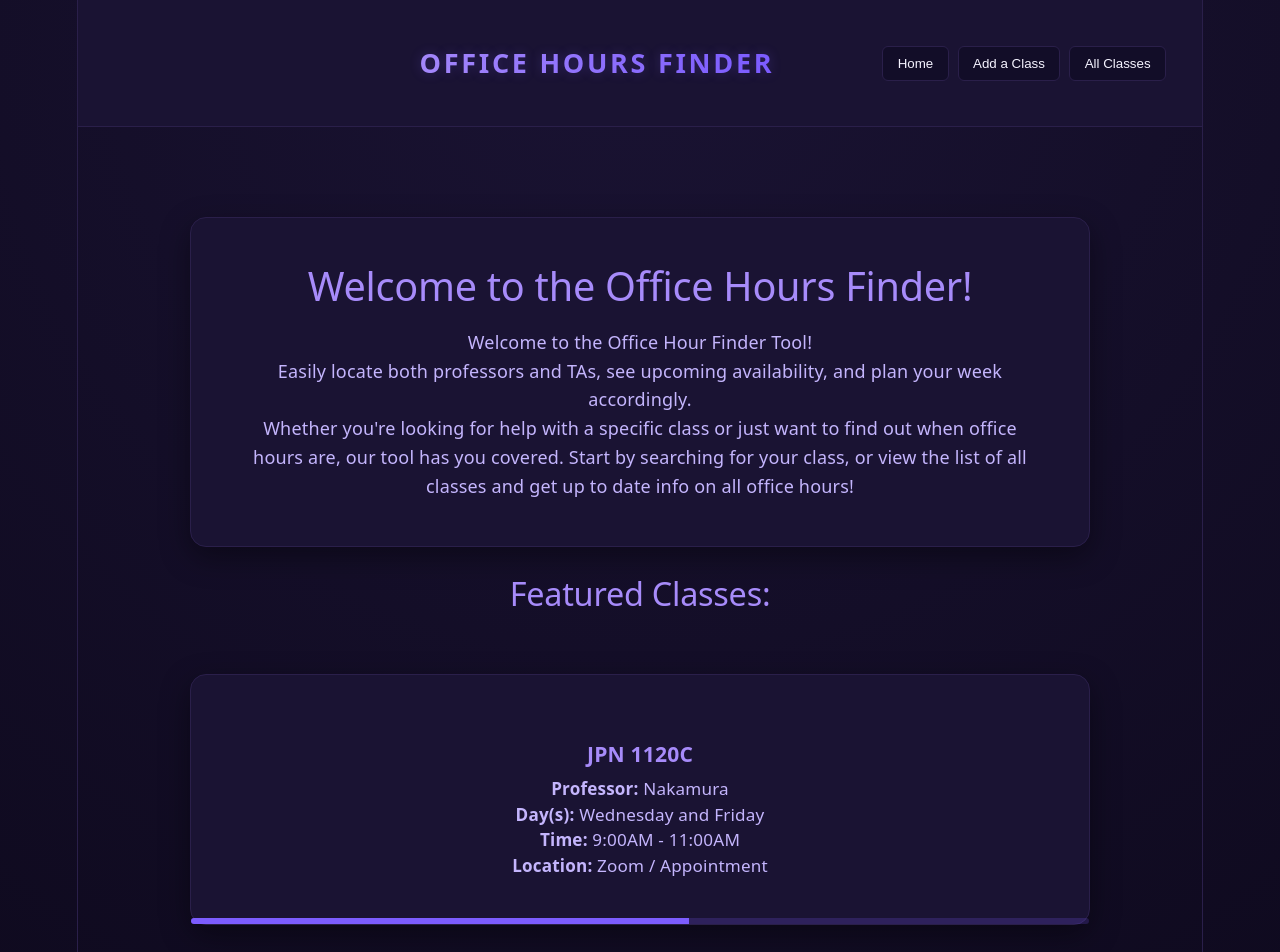
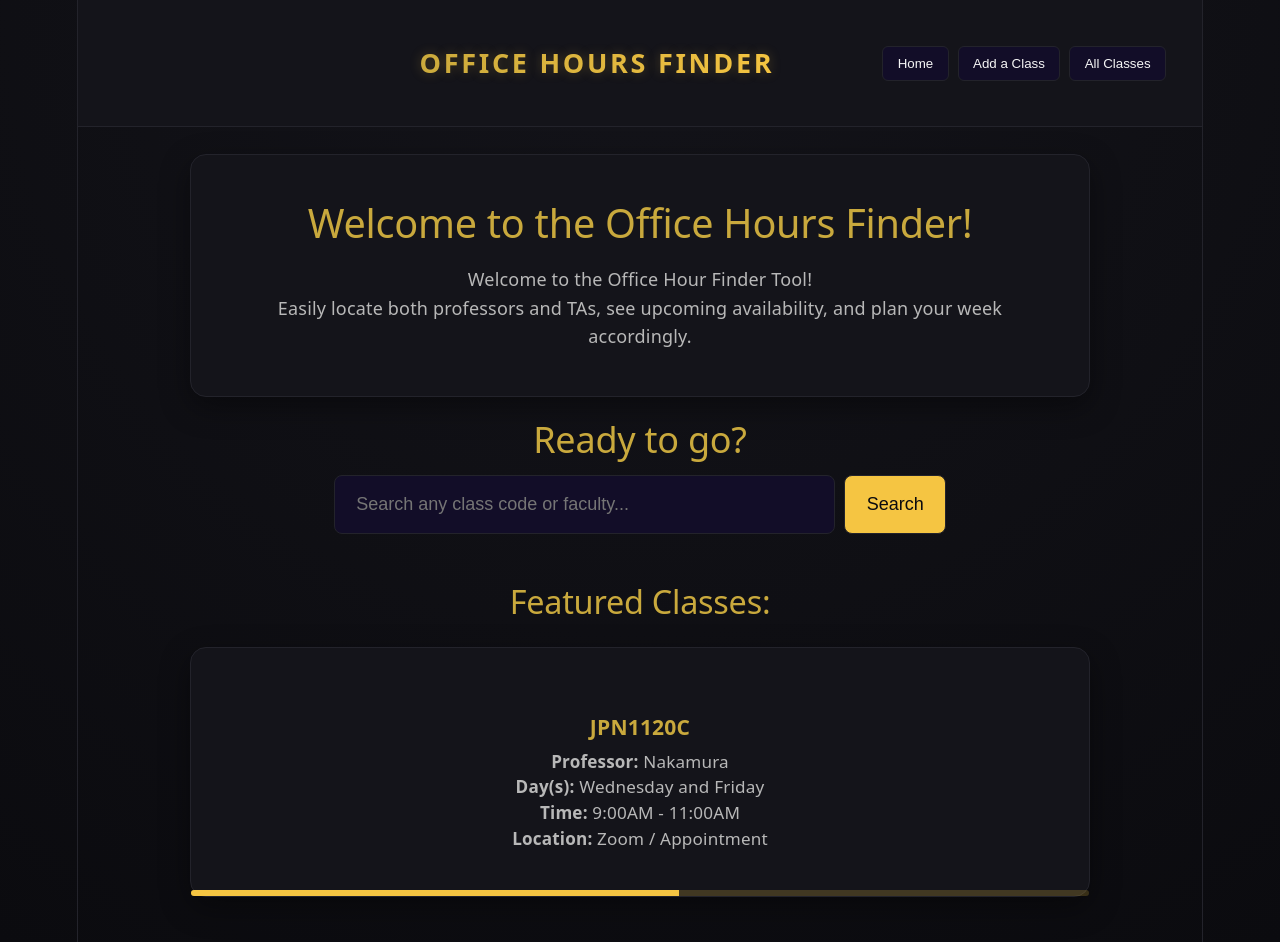
Before and after one commit to Semplical/webit, a React (Vite) app in the folder office-hours-finder/: page / in a window 1280 px wide. Shown: the top 952 px of the page. Built offline with nearby package versions, Linux system fonts and the light colour scheme.

Commit message:
Added stuff

```diff
--- a/office-hours-finder/package.json
+++ b/office-hours-finder/package.json
@@ -3,13 +3,13 @@
   "private": true,
   "version": "0.0.0",
   "type": "module",
+  "homepage": "https://semplical.github.io/webit",
 "scripts": {
   "dev": "vite",
   "build": "vite build",
-    "lint": "eslint .",
   "preview": "vite preview",
   "predeploy": "npm run build",
-    "deploy": "gh-pages -d dist -b gh-pages -f"
+  "deploy": "gh-pages -d dist"
 },
   "dependencies": {
     "react": "^19.2.4",
--- a/office-hours-finder/src/App.jsx
+++ b/office-hours-finder/src/App.jsx
@@ -4,30 +4,77 @@ import officeHoursData from "./office-hours.json";
 import FeaturedCards from "./featured-classes";
 import AllClasses from "./components/AllClasses";
 import AddClass from "./components/AddClass";
-import { useState } from "react";
+import { useState, useEffect } from "react";
 
 export default function App() {
   const [page, setPage] = useState("home");
   const [classes, setClasses] = useState(officeHoursData);
+  const [searchPrefill, setSearchPrefill] = useState("");
+  const [toast, setToast] = useState("");
+
+  useEffect(() => {
+    if (toast) {
+      const timer = setTimeout(() => setToast(""), 2000);
+      return () => clearTimeout(timer);
+    }
+  }, [toast]);
+
   return (
     <div>
       <NavigationBar setPage={setPage} />
+
+      {toast && <div className="toast">{toast}</div>}
+
       {page === "home" && (
         <main className="Info">
           <section className="Info-section">
             <h2>Welcome to the Office Hours Finder!</h2>
             <p>
               Welcome to the Office Hour Finder Tool!<br />
-              Easily locate both professors and TAs, see upcoming availability, and plan your week accordingly.<br />
-              Whether you're looking for help with a specific class or just want to find out when office hours are, our tool has you covered. Start by searching for your class, or view the list of all classes and get up to date info on all office hours!
+              Easily locate both professors and TAs, see upcoming availability, and plan your week accordingly.
             </p>
           </section>
+
+          <div className="home-search-block">
+            <h2 className="ready-text">Ready to go?</h2>
+
+            <div className="home-search">
+              <input
+                className="home-search-input"
+                placeholder="Search any class code or faculty..."
+                value={searchPrefill}
+                onChange={(e) => setSearchPrefill(e.target.value)}
+              />
+
+              <button
+                className="home-search-button"
+                onClick={() => setPage("classes")}
+              >
+                Search
+              </button>
+            </div>
+          </div>
+
           <h2 className="featured-header">Featured Classes:</h2>
           <FeaturedCards data={officeHoursData} interval={10000} />
         </main>
       )}
-      {page === "classes" && <AllClasses data={classes} />}
-      {page === "add" && <AddClass setClasses={setClasses} />}
+
+      {page === "classes" && (
+        <AllClasses
+          data={classes}
+          initialQuery={searchPrefill}
+        />
+      )}
+
+      {page === "add" && (
+        <AddClass
+          setClasses={setClasses}
+          setPage={setPage}
+          setSearchPrefill={setSearchPrefill}
+          setToast={setToast}
+        />
+      )}
     </div>
   );
 }
--- a/office-hours-finder/src/components/AddClass.jsx
+++ b/office-hours-finder/src/components/AddClass.jsx
@@ -1,6 +1,6 @@
 import { useState } from "react";
 
-export default function AddClass({ setClasses }) {
+export default function AddClass({ setClasses, setPage, setSearchPrefill, setToast }) {
   const [form, setForm] = useState({
     courseCode: "",
     instructor: "",
@@ -18,7 +18,15 @@ export default function AddClass({ setClasses }) {
 
   function handleSubmit(e) {
     e.preventDefault();
+
     setClasses(prev => [...prev, form]);
+
+    setSearchPrefill(form.courseCode);
+
+    setToast("Class Added!");
+
+    setPage("classes");
+
     setForm({
       courseCode: "",
       instructor: "",
--- a/office-hours-finder/src/index.css
+++ b/office-hours-finder/src/index.css
@@ -1,15 +1,19 @@
 :root {
   --text: #6b6375;
-  --text-h: #08060d;
-  --bg: #fff;
+  --text-h: #0b0b0f;
+  --bg: #ffffff;
   --border: #e5e4e7;
-  --code-bg: #f4f3ec;
-  --accent: #aa3bff;
-  --accent-bg: rgba(170, 59, 255, 0.1);
-  --accent-border: rgba(170, 59, 255, 0.5);
-  --social-bg: rgba(244, 243, 236, 0.5);
+  --code-bg: #f5f5f5;
+
+  --accent: #b8952e;
+  --accent-bg: rgba(184, 149, 46, 0.12);
+  --accent-border: rgba(184, 149, 46, 0.55);
+
+  --social-bg: rgba(245, 245, 245, 0.6);
+
   --shadow:
-    rgba(0, 0, 0, 0.1) 0 10px 15px -3px, rgba(0, 0, 0, 0.05) 0 4px 6px -2px;
+    rgba(0, 0, 0, 0.12) 0 10px 15px -3px,
+    rgba(0, 0, 0, 0.06) 0 4px 6px -2px;
 
   --sans: system-ui, 'Segoe UI', Roboto, sans-serif;
   --heading: system-ui, 'Segoe UI', Roboto, sans-serif;
@@ -18,31 +22,40 @@
   font: 18px/145% var(--sans);
   letter-spacing: 0.18px;
   color-scheme: light dark;
+
   color: var(--text);
   background: var(--bg);
+
   font-synthesis: none;
   text-rendering: optimizeLegibility;
   -webkit-font-smoothing: antialiased;
   -moz-osx-font-smoothing: grayscale;
+}
 
-  @media (max-width: 1024px) {
+@media (max-width: 1024px) {
+  :root {
     font-size: 16px;
   }
 }
 
 @media (prefers-color-scheme: dark) {
   :root {
-    --text: #9ca3af;
-    --text-h: #f3f4f6;
-    --bg: #16171d;
-    --border: #2e303a;
-    --code-bg: #1f2028;
-    --accent: #c084fc;
-    --accent-bg: rgba(192, 132, 252, 0.15);
-    --accent-border: rgba(192, 132, 252, 0.5);
-    --social-bg: rgba(47, 48, 58, 0.5);
+    --text: #c9c9c9;
+    --text-h: #ffffff;
+
+    --bg: #0b0b0f;          /* deep black */
+    --border: #1c1c22;
+    --code-bg: #15151c;
+
+    --accent: #f5c542;      /* brighter UCF gold */
+    --accent-bg: rgba(245, 197, 66, 0.15);
+    --accent-border: rgba(245, 197, 66, 0.55);
+
+    --social-bg: rgba(20, 20, 26, 0.6);
+
     --shadow:
-      rgba(0, 0, 0, 0.4) 0 10px 15px -3px, rgba(0, 0, 0, 0.25) 0 4px 6px -2px;
+      rgba(0, 0, 0, 0.6) 0 10px 15px -3px,
+      rgba(0, 0, 0, 0.35) 0 4px 6px -2px;
   }
 
   #social .button-icon {
--- a/office-hours-finder/src/office-hours.json
+++ b/office-hours-finder/src/office-hours.json
@@ -1,6 +1,6 @@
 [
   {
-    "courseCode": "JPN 1120C",
+    "courseCode": "JPN1120C",
     "instructor": "Nakamura",
     "type": "Professor",
     "day": "Wednesday and Friday",
@@ -118,5 +118,35 @@
     "endTime": "5:00PM",
     "location": "HEC 317",
     "link": "NA"
+  },
+   {
+    "courseCode": "COP2502",
+    "instructor": "Paredes",
+    "type": "Lecturer",
+    "day": "Tuersday and Thursday",
+    "startTime": "1:00PM",
+    "endTime": "3:30PM",
+    "location": "Zoom / Appointment",
+    "link": "NA"
+  },
+  {
+    "courseCode": "COP2502",
+    "instructor": "Paredes",
+    "type": "Lecturer",
+    "day": "Wednesday",
+    "startTime": "11:00PM",
+    "endTime": "4:00PM",
+    "location": "Zoom / Appointment",
+    "link": "NA"
+  },
+  {
+    "courseCode": "ENC3250",
+    "instructor": "Proulx",
+    "type": "Professor",
+    "day": "Thursday",
+    "startTime": "12:00PM",
+    "endTime": "2:00PM",
+    "location": "Zoom / Appointment",
+    "link": "NA"
   }
 ]
--- a/office-hours-finder/src/styles/main.css
+++ b/office-hours-finder/src/styles/main.css
@@ -1,17 +1,20 @@
 :root {
-    --bg-main: #0f0a1f;
-    --bg-surface: #1a1333;
-    --primary: #7c5cff;
-    --primary-muted: #a78bfa;
-    --text-main: #f5f3ff;
-    --dim-text: #c4b5fd;
-    --border: #2a1f4a;
+    --bg-main: #0b0b0f;
+    --bg-surface: #14141a;
+
+    --primary: #f5c542;
+    --primary-muted: #c9a93d;
+
+    --text-main: #f5f5f5;
+    --dim-text: #b8b8b8;
+
+    --border: #23232b;
 }
 
 body {
     margin: 0;
     font-family: system-ui, -apple-system, BlinkMacSystemFont, 'Segoe UI', Roboto, Oxygen, Ubuntu, Cantarell, 'Open Sans', 'Helvetica Neue', sans-serif;
-    background: radial-gradient(circle at top, #1a1333, #0f0a1f);
+    background: radial-gradient(circle at top, var(--bg-surface), var(--bg-main));
     color: var(--text-main);
 }
 
@@ -50,7 +53,7 @@ body {
 }
 
 .navigation-button:hover {
-    background-color: rgba(124, 92, 255, 0.15);
+    background-color: rgba(245, 197, 66, 0.15);
     border-color: var(--primary);
 }
 
@@ -71,7 +74,7 @@ body {
     -webkit-background-clip: text;
     color: transparent;
     -webkit-text-fill-color: transparent;
-    text-shadow: 0 0 12px rgba(124, 92, 255, 0.25);
+    text-shadow: 0 0 12px rgba(245, 197, 66, 0.25);
     text-align: center;
     margin-right: 6rem;
 }
@@ -81,14 +84,14 @@ body {
     flex-direction: column;
     justify-content: center;
     align-items: center;
-    min-height: 100vh;
+    min-height: 80vh;
     width: 100%;
-    padding: 2rem 1rem;
+    padding: 0.5rem 1rem;
     box-sizing: border-box;
 }
 
 .Info-section {
-    margin-top: 3rem;
+    margin-top: 1rem;
     text-align: center;
     max-width: 100%;
     background-color: var(--bg-surface);
@@ -100,7 +103,7 @@ body {
 }
 
 .Info-section:hover {
-    box-shadow: 0 10px 30px rgba(124, 92, 255, 0.15);
+    box-shadow: 0 10px 30px rgba(245, 197, 66, 0.15);
 }
 
 .Info-section h2 {
@@ -130,7 +133,7 @@ body {
 }
 
 .featured-card:hover {
-    box-shadow: 0 12px 35px rgba(124, 92, 255, 0.15);
+    box-shadow: 0 12px 35px rgba(245, 197, 66, 0.15);
 }
 
 .progress-bar {
@@ -139,7 +142,7 @@ body {
     left: 0;
     height: 6px;
     width: 100%;
-    background-color: rgba(124, 92, 255, 0.2);
+    background-color: rgba(245, 197, 66, 0.2);
     border-radius: 3px;
     overflow: hidden;
 }
@@ -168,7 +171,7 @@ body {
     margin-top: 0.75rem;
     padding: 0.5rem 1rem;
     background: var(--primary);
-    color: white;
+    color: #0b0b0f;
     border-radius: 6px;
     text-decoration: none;
     font-weight: 500;
@@ -215,7 +218,7 @@ body {
 }
 
 .link-button:hover {
-    background-color: rgba(124, 92, 255, 0.25);
+    background-color: rgba(245, 197, 66, 0.25);
     border-color: var(--primary);
 }
 
@@ -245,7 +248,7 @@ body {
 }
 
 .class-card:hover {
-    box-shadow: 0 10px 25px rgba(124, 92, 255, 0.15);
+    box-shadow: 0 10px 25px rgba(245, 197, 66, 0.15);
 }
 
 .class-card h3 {
@@ -294,7 +297,7 @@ body {
 .add-form select:focus {
     outline: none;
     border-color: var(--primary);
-    box-shadow: 0 0 0 2px rgba(124, 92, 255, 0.4);
+    box-shadow: 0 0 0 2px rgba(245, 197, 66, 0.4);
 }
 
 .no-results {
@@ -304,3 +307,101 @@ body {
     font-size: 1rem;
     margin-top: 1rem;
 }
+
+.toast {
+    position: fixed;
+    bottom: 20px;
+    right: 20px;
+    background: var(--primary);
+    color: #0b0b0f;
+    padding: 10px 14px;
+    border-radius: 10px;
+    font-weight: 600;
+    font-size: 0.9rem;
+    box-shadow: 0 12px 30px rgba(0, 0, 0, 0.45);
+    border: 1px solid rgba(255, 255, 255, 0.08);
+    z-index: 9999;
+    animation: toastSlideIn 0.25s ease-out, toastFadeOut 0.25s ease-in 1.75s forwards;
+}
+
+@keyframes toastSlideIn {
+    from {
+        transform: translateY(10px);
+        opacity: 0;
+    }
+    to {
+        transform: translateY(0);
+        opacity: 1;
+    }
+}
+
+@keyframes toastFadeOut {
+    to {
+        transform: translateY(10px);
+        opacity: 0;
+    }
+}
+
+.filter-bar {
+    margin-bottom: 1.75rem;
+}
+
+.class-title {
+    margin-bottom: 1rem;
+}
+
+.home-search-block {
+    text-align: center;
+    margin: 1.2rem 0;
+}
+
+.ready-text {
+    margin-bottom: 0.75rem;
+    font-size: 2rem;
+
+    color: var(--primary-muted);
+}
+
+.home-search {
+    display: flex;
+    justify-content: center;
+    align-items: center;
+    gap: 0.5rem;
+    width: 100%;
+}
+
+.home-search-container {
+    width: 100%;
+    max-width: none;
+    display: flex;
+    justify-content: center;
+}
+
+.home-search-input {
+    width: 100%;
+    max-width: 1000px;
+    min-width: 300px;
+
+    padding: 1rem 1.2rem;
+
+    border-radius: 8px;
+    border: 1px solid var(--border);
+    background: #120d28;
+    color: var(--text-main);
+    flex: none;
+    font-size: 1rem;
+}
+
+.home-search-button {
+    padding: 1rem 1.2rem;
+    border-radius: 8px;
+    border: 1px solid var(--border);
+    background: var(--primary);
+    color: #0b0b0f;
+    cursor: pointer;
+    font-size: 1rem;
+
+    display: flex;
+    align-items: center;
+    justify-content: center;
+}
```
Also changed, not shown: office-hours-finder/src/components/AllClasses.jsx (+47 -6 lines). Lines whose indentation alone changed are shown as unchanged.
